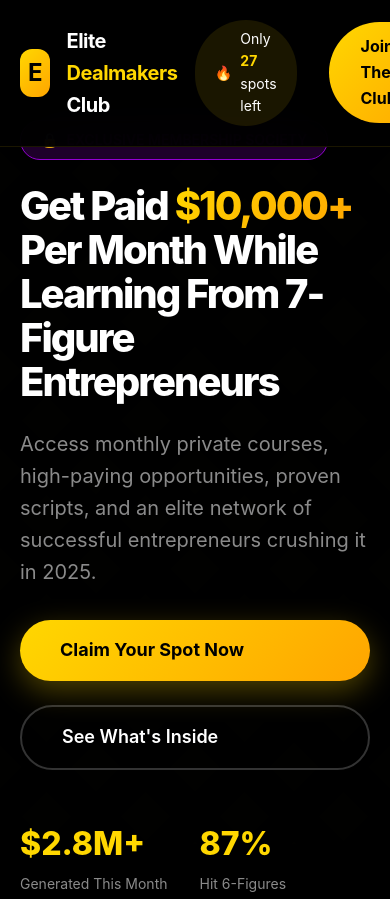
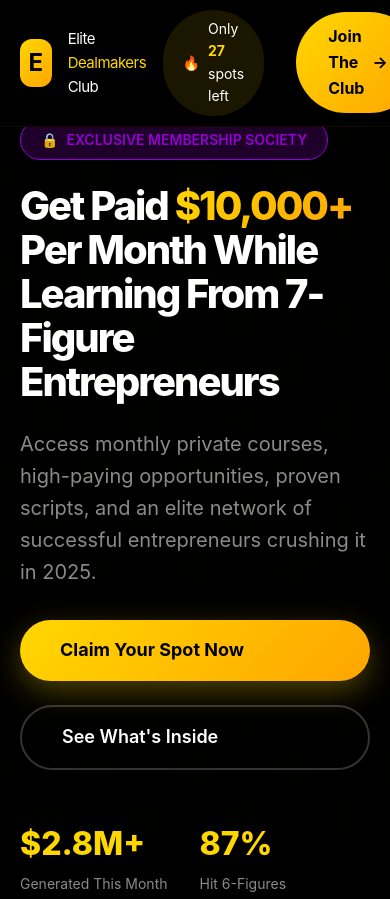
Before and after one commit to missjaanii/elitedealmakers, a plain HTML site: page mobile.html in a window 390 px wide. Shown: the top 899 px of the page. Drawn offline with Linux system fonts and the light colour scheme.

Commit message:
Update mobile.html

```diff
--- a/mobile.html
+++ b/mobile.html
@@ -72,8 +72,8 @@
             background: rgba(0, 0, 0, 0.95);
             backdrop-filter: blur(20px);
             z-index: 1000;
-            padding: 20px 0;
-            border-bottom: 1px solid rgba(255, 215, 0, 0.1);
+            padding: 10px 0;
+            border-bottom: 1px solid rgba(155, 105, 0, 0.1);
         }
 
         .nav-container {
@@ -102,8 +102,8 @@
         }
 
         .logo-text {
-            font-size: 20px;
-            font-weight: 700;
+            font-size: 15px;
+            font-weight: 400;
             letter-spacing: -0.5px;
         }
 
```
